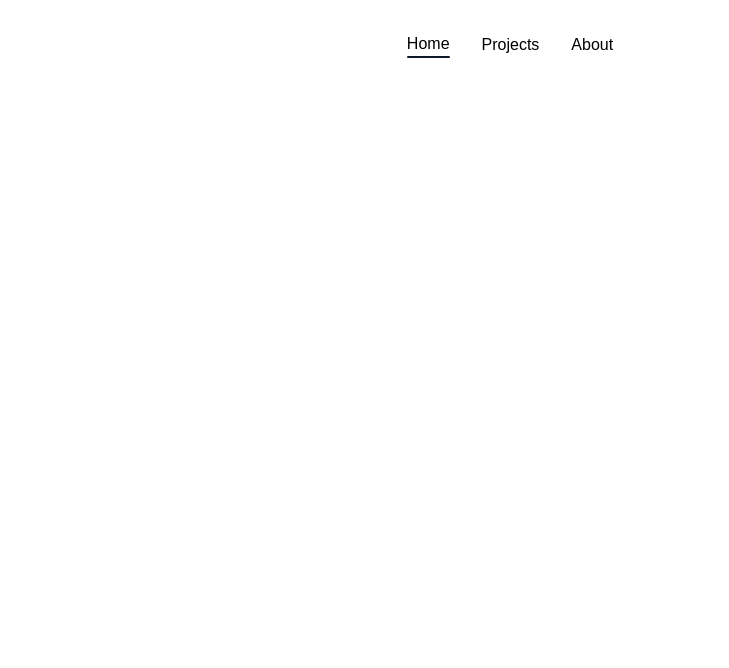
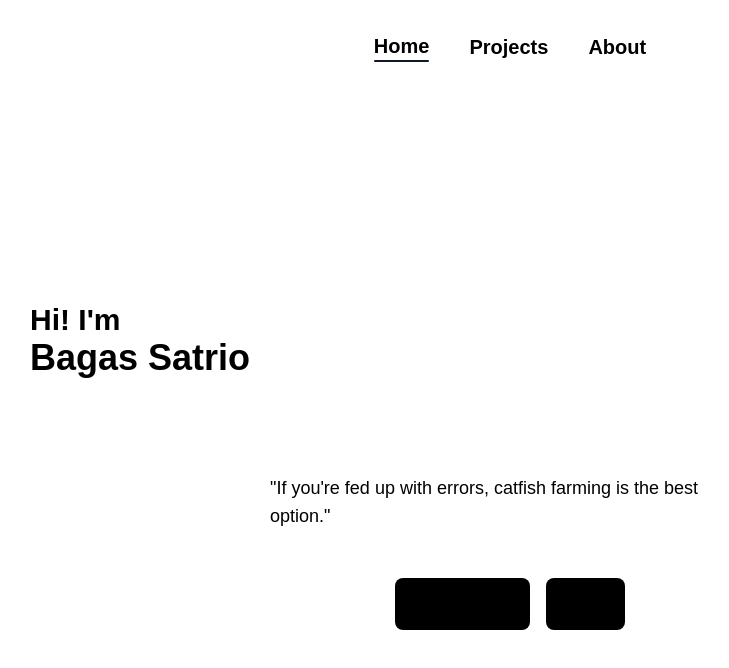
Before and after one commit to bagasstr/bagasdev, a Next.js app: page / in a window 1280 px wide. Shown: the top 668 px of the page, without its empty margins (130-859 px from the left). Built offline with nearby package versions, Linux system fonts and the light colour scheme; a web font is replaced by a local one.

Commit message:
fix navbar

```diff
--- /dev/null
+++ b/src/app/about/page.tsx
@@ -0,0 +1,7 @@
+import React from "react";
+
+const About = () => {
+  return <div>About</div>;
+};
+
+export default About;
--- a/src/app/globals.css
+++ b/src/app/globals.css
@@ -4,7 +4,7 @@
 
 @layer utilities {
   .content {
-    @apply max-w-5xl mx-auto w-full;
+    @apply max-w-5xl mx-auto w-full sm:px-4 lg:px-8 xl:px-0;
   }
   .active {
     @apply after:content-[''] after:w-full after:rounded-full after:h-[2px] after:block after:dark:bg-slate-50 after:bg-slate-900;
--- a/src/app/layout.tsx
+++ b/src/app/layout.tsx
@@ -20,7 +20,7 @@ export default function RootLayout({
 }>) {
   return (
     <html lang='en' suppressHydrationWarning>
-      <body className={`${myFont.className} content`}>
+      <body className={`${myFont.className} content sm:px-4 lg:px-8`}>
         <ThemeProvider attribute='class' enableSystem={true}>
           <Navbar />
           {children}
--- a/src/app/page.tsx
+++ b/src/app/page.tsx
@@ -1,14 +1,47 @@
-import React from "react";
+import React, { useEffect } from "react";
 import { ThemeToggle } from "./themeToggle";
+import Link from "next/link";
 
-const page = () => {
+const Home = () => {
   return (
     <>
-      <div className="">
-        <div className=""></div>
+      <div className='sm:text-center lg:text-start sm:mt-36'>
+        <div className='sm:mt-12 lg:py-16'>
+          <div className=''>
+            <h2 className='sm:text-2xl sm:font-semibold lg:text-3xl'>
+              Hi! I'm
+            </h2>
+            <h1 className='sm:text-4xl sm:font-bold lg:text-4xl'>
+              Bagas Satrio
+            </h1>
+          </div>
+        </div>
+        <div className='sm:w-1/2 sm:mx-auto sm:mt-8'>
+          <p className='sm:text-lg'>
+            "If you're fed up with errors, catfish farming is the best option."
+          </p>
+        </div>
+        <div className='flex items-center justify-center sm:gap-x-4 sm:mt-12'>
+          <Link
+            href={"/projects"}
+            passHref
+            className='sm:px-4 sm:py-3 bg-black sm:rounded-lg'>
+            <button>
+              <p className='sm:text-lg sm:font-medium'>See Projects</p>
+            </button>
+          </Link>
+          <Link
+            href={"/about"}
+            passHref
+            className='sm:px-4 sm:py-3 bg-black sm:rounded-lg'>
+            <button>
+              <p className='sm:text-lg sm:font-medium'>About</p>
+            </button>
+          </Link>
+        </div>
       </div>
     </>
   );
 };
 
-export default page;
+export default Home;
--- /dev/null
+++ b/src/app/projects/page.tsx
@@ -0,0 +1,7 @@
+import React from "react";
+
+const Projects = () => {
+  return <div>Projects</div>;
+};
+
+export default Projects;
--- a/src/components/Navbar.tsx
+++ b/src/components/Navbar.tsx
@@ -1,40 +1,48 @@
 "use client";
 
 import Link from "next/link";
-import { useEffect } from "react";
+import { usePathname } from "next/navigation";
 
 const Navbar = () => {
-  const handlerLink: () => void = () => {
-    const links = document.querySelectorAll("h1");
-    const linkEl = document.querySelector("h1");
-    linkEl?.classList.add("active");
-    links.forEach((link) => {
-      link.addEventListener("click", () => {
-        document.querySelector(".active")?.classList.remove("active");
-        link?.classList.add("active");
-      });
-    });
-  };
-  useEffect(() => {
-    handlerLink();
-    return () => {
-      handlerLink();
-    };
-  }, []);
+  const pathName = usePathname();
+  const filterPath = pathName?.split("/").filter((item) => item);
+
+  const checkPath = "/" + (filterPath.length > 0 ? filterPath[0] : "");
+
+  const dataLink = [
+    {
+      link: "/",
+      name: "Home",
+    },
+    {
+      link: "/projects",
+      name: "Projects",
+    },
+    {
+      link: "/about",
+      name: "About",
+    },
+  ];
+
   return (
     <>
       <div className='py-8'>
         <div className=''>
-          <ul className='flex items-center justify-center gap-x-8'>
-            <Link href={""} id='link'>
-              <h1 className=''>Home</h1>
-            </Link>
-            <Link href={""} id='link'>
-              <h1 className=''>Projects</h1>
-            </Link>
-            <Link href={""} id='link'>
-              <h1 className=''>About</h1>
-            </Link>
+          <ul className='flex items-center justify-center sm:gap-x-8 lg:gap-10'>
+            {dataLink.map((item, index) => (
+              <li key={index}>
+                <Link
+                  href={item.link}
+                  passHref
+                  className={`${
+                    checkPath === item.link
+                      ? "after:content-[''] after:w-full after:rounded-full after:h-[2px] after:block after:dark:bg-slate-50 after:bg-slate-900"
+                      : ""
+                  } sm:text-lg sm:font-semibold lg:text-xl`}>
+                  {item.name}
+                </Link>
+              </li>
+            ))}
           </ul>
         </div>
       </div>
--- a/tailwind.config.ts
+++ b/tailwind.config.ts
@@ -9,9 +9,10 @@ const config: Config = {
   ],
   theme: {
     screens: {
-      sm: "640px",
-      md: "768px",
-      lg: "1024px",
+      sm: "320px",
+      md: "640px",
+      lg: "768px",
+      xl: "1024px",
     },
     extend: {},
   },
```
